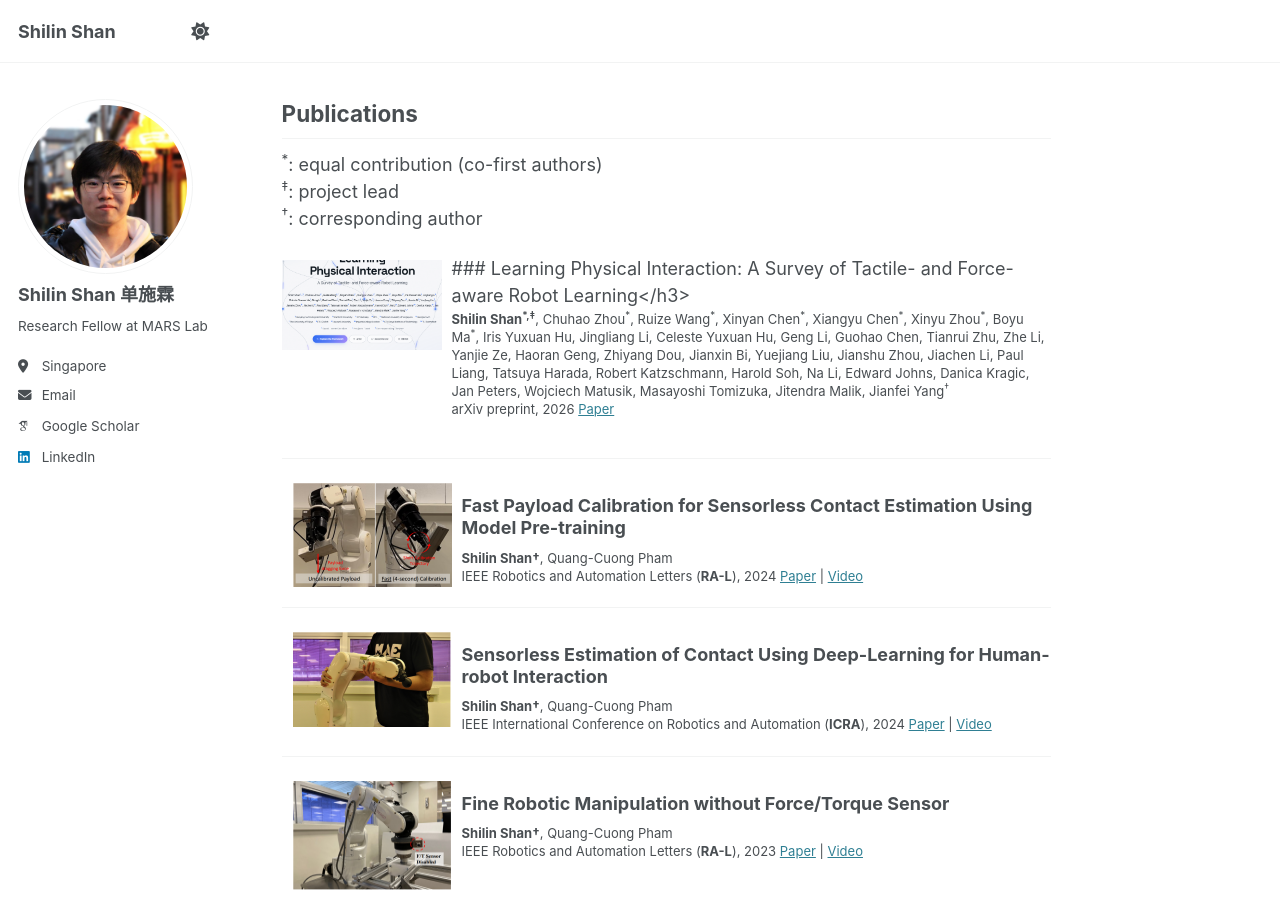
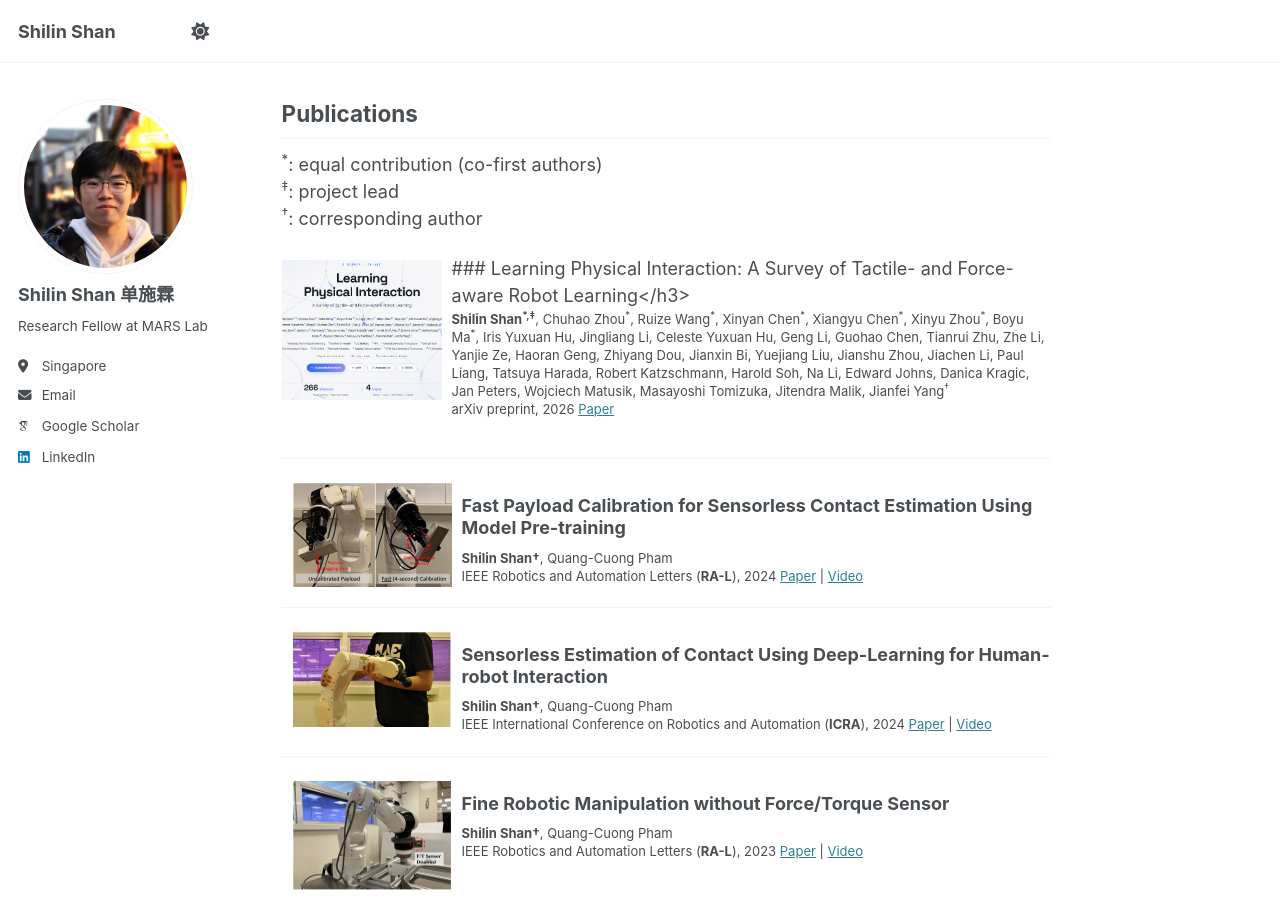
Before and after one commit to ShanShilin/ShanShilin.github.io, a Jekyll site: the page built from _pages/about.md, in a window 1280 px wide and 900 px high, scrolled down 1067 px. Built offline with Jekyll 4.4.1, drawn with Linux system fonts in a browser that asks for light colours; some web fonts are replaced.

Commit message:
Adjust image height in about.md
Increased the height of the image in the about page.

```diff
--- a/_pages/about.md
+++ b/_pages/about.md
@@ -60,7 +60,7 @@ Publications
 <sup>†</sup>: corresponding author <br />
 
 <div style="display:flex; align-items:flex-start; gap:10px;">
-<img src="../images/TF_ART_survey_teaser.png" style="flex:0 0 160px; width:160px !important; height:90px !important; object-fit:cover; object-position:center; max-width:none !important; display:block !important; margin:5px 0;">
+<img src="../images/TF_ART_survey_teaser.png" style="flex:0 0 160px; width:160px !important; height:140px !important; object-fit:cover; object-position:center; max-width:none !important; display:block !important; margin:5px 0;">
 <div style="flex:1; min-width:0;">
 ### Learning Physical Interaction: A Survey of Tactile- and Force-aware Robot Learning</h3>
 <p style="line-height:1.0">
```
